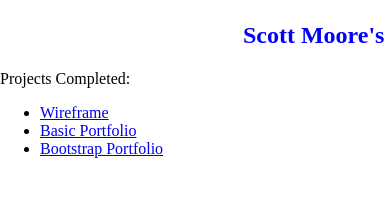
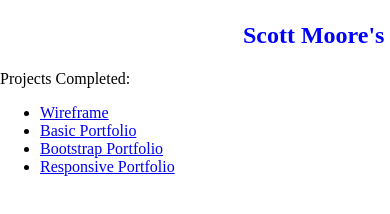
Before and after one commit to woodwindscott/woodwindscott.github.io, a plain HTML site: page index.html in a window 390 px wide. Shown: the top 214 px of the page. Drawn offline with Linux system fonts and the light colour scheme.

Commit message:
Updated with Responsive Portfolio

```diff
--- a/index.html
+++ b/index.html
@@ -17,7 +17,9 @@
             <li>
                 <a href="https://woodwindscott.github.io/Bootstrap-Portfolio/">Bootstrap Portfolio</a>
             </li>
-
+            <li>
+                <a href="https://woodwindscott.github.io/Responsive-Portfolio/">Responsive Portfolio</a>
+            </li>
         </ul>
     </body>
 
```
